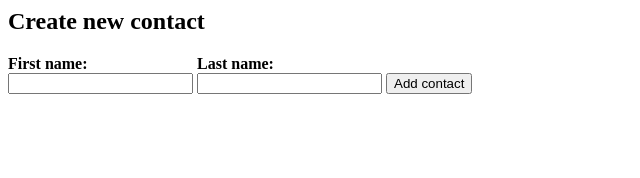
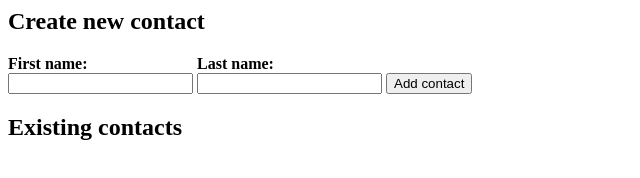
Before and after one commit to jhannes/addressBookJs, a website: page public/index.html in a window 1280 px wide. Shown: the whole page, without its empty margins (0-640 px from the left). Drawn offline with Linux system fonts and the light colour scheme; no server answers.

Commit message:
Microchange

```diff
--- a/public/index.html
+++ b/public/index.html
@@ -66,11 +66,13 @@
 		</form>
 	</section>
 
+	<section>
+		<h1>Existing contacts</h1>
 
-	<table id="contacts">
+		<table id="contacts">
 
-	</table>
-
+		</table>
+	</section>
 
 </body>
 </html>
```
